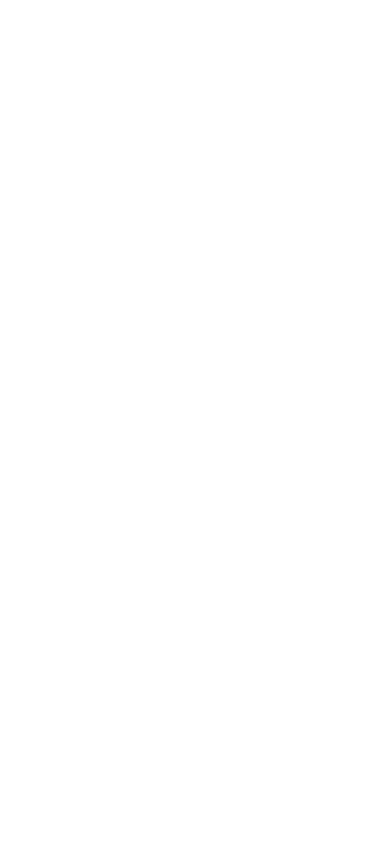
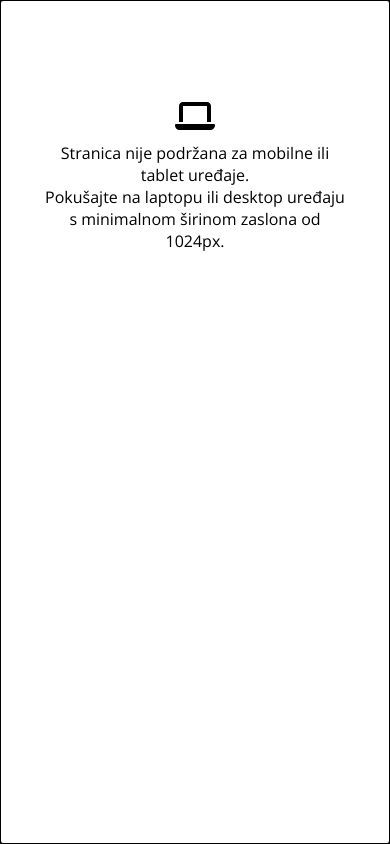
Before and after one commit to Klepo313/ESGDZ_vue, a Nuxt app: page / in a window 390 px wide. Before the commit this address had no page. Built offline with nearby package versions, Linux system fonts and the light colour scheme.

Commit message:
dodavanje responzivnosti

```diff
--- a/app.vue
+++ b/app.vue
@@ -1,6 +1,12 @@
 <template>
   <div>
-    <NuxtPage />
+    <NuxtPage class="page" />
+    <div class="device">
+      <font-awesome-icon :icon="['fas', 'laptop']" size="2xl" style="margin-bottom: 10px;" /> <br>
+      Stranica nije podržana za mobilne ili tablet uređaje. <br> Pokušajte na laptopu ili desktop uređaju s minimalnom
+      širinom zaslona od
+      1024px.
+    </div>
   </div>
 </template>
 
@@ -62,6 +68,31 @@ useHead({
   transition: all 100ms ease-in-out;
   scroll-behavior: smooth;
   text-wrap: wrap;
+}
+
+.device {
+  position: absolute;
+  top: 0px;
+  padding: 100px 40px 0px 40px;
+  outline: auto;
+  height: 100dvh;
+  width: 100%;
+  text-align: center;
+  background-color: white;
+  z-index: 99;
+  text-wrap: wrap;
+  display: none;
+}
+
+@media screen and (max-width: 1024px) {
+  .page {
+    display: none;
+  }
+
+  .device {
+    display: block;
+    /* The width is 100%, when the viewport is 800px or smaller */
+  }
 }
 
 ::placeholder {
--- a/components/Breadcrumb.vue
+++ b/components/Breadcrumb.vue
@@ -216,4 +216,10 @@ li {
     align-items: center;
     gap: 10px;
 }
+
+@media screen and (max-width: 1224px) {
+    .link {
+        font-size: 14px;
+    }
+}
 </style>
--- a/components/Content.vue
+++ b/components/Content.vue
@@ -21,14 +21,7 @@
         <div class="component-div">
             <div class="content-div">
                 <h2>Pitanja</h2>
-                <!--<button id="checkBtn" type="button" disabled>
-                    <font-awesome-icon icon="check-double" />
-                    Provjeri odgovore
-                </button>-->
                 <div class="bckfwrd">
-                    <!-- <span class="ctrl">
-                        CTRL + L/R
-                    </span> -->
                     <button type="button" id="backButton" class="arrow_btn" @click="goToPreviousGroup">
                         <font-awesome-icon icon="arrow-left" size="lg" />
                     </button>
@@ -36,15 +29,6 @@
                         <font-awesome-icon icon="arrow-right" size="lg" />
                     </button>
                 </div>
-                <!-- *STARI KOD
-                 <div class="bckfwrd">
-                    <button type="button" id="backButton" class="arrow_btn" @click="goToPreviousGroup">
-                        <font-awesome-icon icon="arrow-left" size="lg" />
-                    </button>
-                    <button type="button" id="fwrdButton" class="arrow_btn" @click="goToNextGroup">
-                        <font-awesome-icon icon="arrow-right" size="lg" />
-                    </button>
-                </div> -->
             </div>
             <Questions :selectedGroupId="selectedGroupId" @update-selected-options="handleUpdateSelectedOptions" />
             <!--  :ess_id="ezu_ess_id"-->
@@ -279,18 +263,6 @@ onBeforeUnmount(() => {
     cursor: pointer;
 }
 
-/* #checkBtn:hover {
-    background-color: rgba(111, 111, 111, 0.118);
-}
-
-#checkBtn:active {
-    transform: scale(1.05);
-} */
-
-/* #checkBtn:hover {
-    border-bottom: 1px solid black;
-} */
-
 .h1-div {
     display: inline-block;
     position: relative;
@@ -405,4 +377,15 @@ onBeforeUnmount(() => {
 .no-active:active {
     pointer-events: none;
 }
+
+@media screen and (max-width: 1224px) {
+    h1 {
+        font-size: 25px;
+    }
+
+    .h1-rctg {
+        height: 8px;
+        bottom: 5px;
+    }
+}
 </style>
--- a/components/Navbar.vue
+++ b/components/Navbar.vue
@@ -420,65 +420,9 @@ header {
 }
 
 /* Media Queries for responsiveness */
-@media (max-width: 1024px) {
+@media screen and (max-width: 1224px) {
     .hello-div {
-        font-size: 20px;
-    }
-
-    .buttons>button {
-        padding: 0px 20px;
-    }
-
-    .pp-heading {
-        font-size: 14px;
-    }
-
-    .pp-content h4 {
-        font-size: 16px;
-    }
-
-    .pp-content select {
-        font-size: 14px;
-    }
-
-    #createBtn {
-        padding: 10px 0px;
-    }
-
-    .pop-up-container {
-        width: 400px;
-        padding: 15px;
-    }
-}
-
-@media (max-width: 768px) {
-    .hello-div {
-        font-size: 18px;
-    }
-
-    .buttons>button {
-        padding: 0px 15px;
-    }
-
-    .pp-heading {
-        font-size: 12px;
-    }
-
-    .pp-content h4 {
-        font-size: 14px;
-    }
-
-    .pp-content select {
-        font-size: 12px;
-    }
-
-    #createBtn {
-        padding: 8px 0px;
-    }
-
-    .pop-up-container {
-        width: 360px;
-        padding: 10px;
+        font-size: 22px;
     }
 }
 </style>
--- a/components/Sidebar.vue
+++ b/components/Sidebar.vue
@@ -1,4 +1,4 @@
-<template>
+sidebar-main<template>
     <div>
         <div class="sidebar">
             <span v-if="upitnik && upitnik[0]" class="sidebar-main router_span" @click="toggleExpanded_main">
@@ -345,4 +345,18 @@ onBeforeUnmount(() => {
 .arrow-sub {
     opacity: 0.3;
 }
+
+@media screen and (max-width: 1224px) {
+    .sidebar-main {
+        font-size: 14px;
+    }
+
+    .sidebar-main-text {
+        font-size: 14px;
+    }
+
+    .sidebar-list {
+        font-size: 13px;
+    }
+}
 </style>
--- a/pages/Dashboard.vue
+++ b/pages/Dashboard.vue
@@ -241,4 +241,10 @@ onMounted(async () => {
     grid-column: 3;
     border-radius: 10px;
 }
+
+@media screen and (max-width: 1224px) {
+    .grid {
+        grid-template-columns: 250px auto 200px;
+    }
+}
 </style>
```
